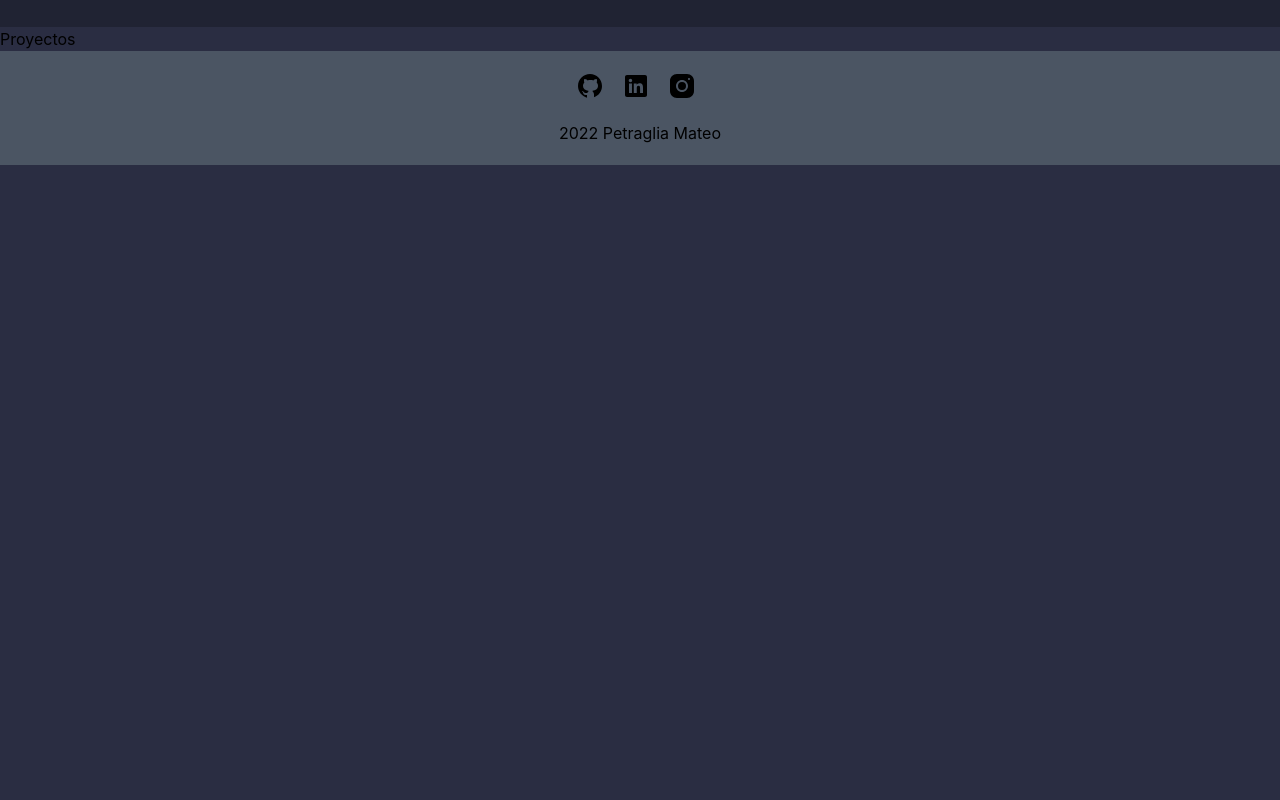
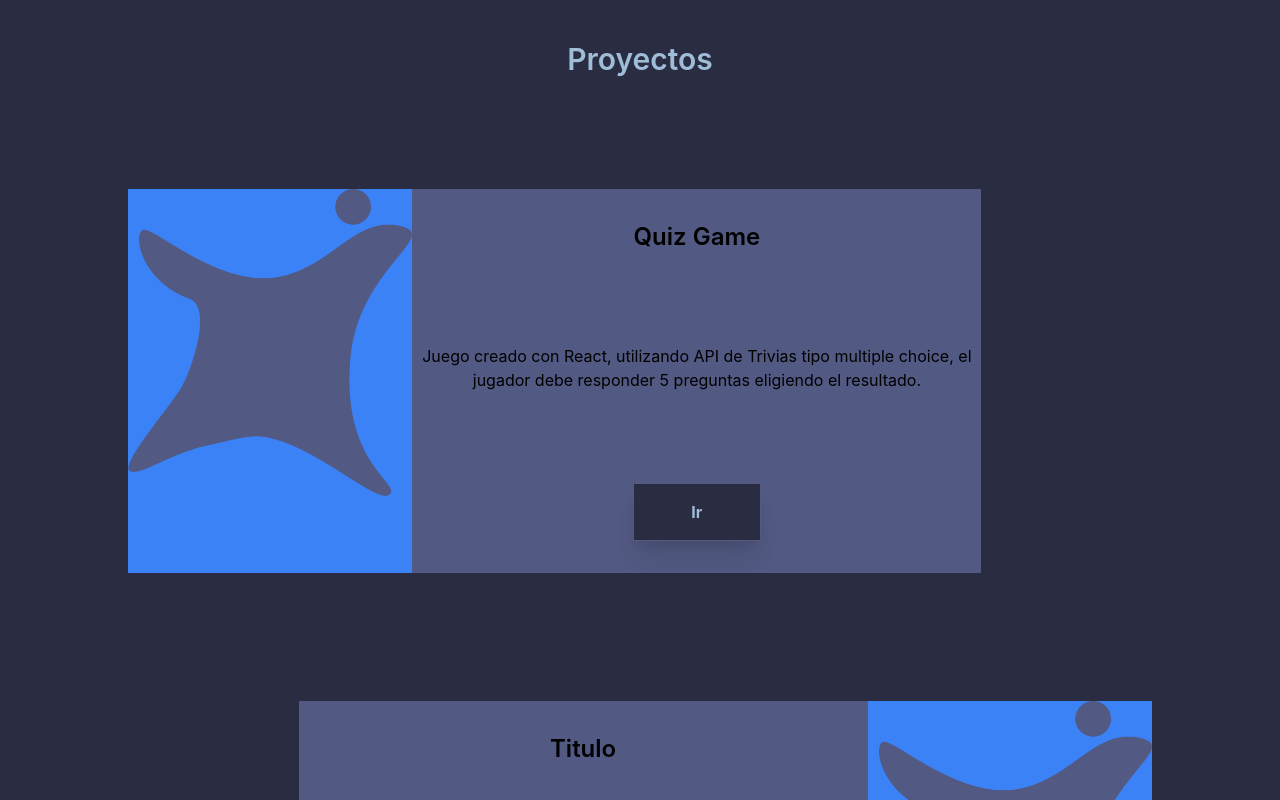
Before and after one commit to petragliamateo/Portfolio-Next, a Next.js app: page / in a window 1280 px wide. Shown: the part 1660-2460 px from the top of the page. Before the commit the page ends 1825 px from the top, so only its background shows below. Built offline with nearby package versions, Linux system fonts and the light colour scheme.

Commit message:
Updated Projects

```diff
--- a/components/Main.js
+++ b/components/Main.js
@@ -11,13 +11,13 @@ export default function Main({trans}){
                     Hola! Soy Mateo
                 </h1>
                 <hr className={`reveal0 w-64 mx-16 border border-dark-0 transition-transform duration-1000 ease-out ${trans}`}></hr>
-                <h1 className="text-2xl font-semibold my-2">
+                <h1 className="text-2xl font-semibold mt-2 mb-8">
                     Web Developer
                 </h1>
 
-                <button className={`my-6 py-4 px-8 font-bold bg-dark-3 shadow-xl text-dark-6 border border-dark-2 hover:border-dark-3`}>Contact Me</button>
+                <a href="#!" className={`border-dark-2 btn btn-dark`}>Contact Me</a>
 
-                <ul className="flex my-2">
+                <ul className="flex mb-2 mt-8">
                     <li className={`mr-2 ${hoverButton}`}><a href="#!"><img src="/Icons/github-dark.svg" /></a></li>
                     <li className={`mx-2 ${hoverButton}`}><a href="#!"><img src="/Icons/linkedin-dark.svg" /></a></li>
                     <li className={`mx-2 ${hoverButton}`}><a href="#!"><img src="/Icons/instagram-dark.svg" /></a></li>
--- /dev/null
+++ b/components/ProyectoMuestra.js
@@ -0,0 +1,17 @@
+export default function ProyectoMuestra({slide, imgUrl, titulo, contenido, projectUrl}){
+
+    const position = slide == "left"? "mr-auto lg:ml-32 ml-16 flex-row" : "ml-auto lg:mr-32 mr-16 flex-row-reverse";
+
+    return(
+        <div className={`flex ${position} mx-5 lg:w-2/3 min-w-[680px] h-96 my-16 bg-dark-1`}>
+            <div className="w-1/2 h-full bg-blue-500"><img src={imgUrl} /></div>
+            <div className="text-center w-full flex flex-col justify-between">
+                <h1 className="my-8 text-2xl font-semibold">{titulo}</h1>
+                <p className="">{contenido}</p>
+                <a href={projectUrl} className={`my-8 w-32 mx-auto btn btn-dark border-dark-1`}>
+                    Ir
+                </a>
+            </div>
+        </div>
+    )
+}
--- a/components/Proyectos.js
+++ b/components/Proyectos.js
@@ -1,7 +1,25 @@
+import ProyectoMuestra from "./ProyectoMuestra"
+
 export default function Proyectos(){
     return(
-        <div>
-            Proyectos
+        <div className="w-full bg-dark-3 flex flex-col">
+            <h1 className="self-center my-12 text-3xl font-semibold text-dark-6">Proyectos</h1>
+
+            <div className="flex flex-col">
+
+                <ProyectoMuestra slide={"left"} titulo="Quiz Game"
+                    contenido="Juego creado con React, utilizando API de
+                    Trivias tipo multiple choice, el jugador debe responder
+                    5 preguntas eligiendo el resultado."
+                    imgUrl="/Group 4.png"
+                    projectUrl="https://github.com/petragliamateo/Quiz-game-project" />
+                <ProyectoMuestra slide={"rigth"} titulo="Titulo"
+                    contenido="Contenido"
+                    imgUrl="/Group 4.png"
+                    projectUrl="#!" />
+
+            </div>
+
         </div>
     )
 }
--- a/pages/api/hello.js
+++ /dev/null
@@ -1,5 +0,0 @@
-// Next.js API route support: https://nextjs.org/docs/api-routes/introduction
-
-export default function handler(req, res) {
-  res.status(200).json({ name: 'John Doe' })
-}
--- a/pages/index.js
+++ b/pages/index.js
@@ -10,7 +10,7 @@ export default function Home() {
 
   const [height, setHeight] = React.useState(() => 0)
   const [trans, setTrans] = React.useState(() => ["scale-x-0", "scale-x-0", "scale-x-0", "scale-x-0"])
-  const [status, setStatus] = React.useState(() => 0)
+  const [status, setStatus] = React.useState(0)
 
   React.useEffect( () => {
     document.querySelector("body").classList.add("bg-[url('/BG/BG-image-SM.jpg')]");
@@ -23,7 +23,7 @@ export default function Home() {
     document.querySelector("body").classList.add("bg-fixed");
 
     setHeight(window.innerHeight)
-    console.log(height)
+    //console.log(height)
 
     reveal(0, ".reveal0")
     //Este useEffect se ejecuta al recargar la página
@@ -31,14 +31,22 @@ export default function Home() {
 
   React.useEffect( () => {
     function scroller(){
-      setStatus(prev => prev > 10000? 0 : prev+1)
+      console.log(status)
       for(let i=0; i < 4; i++){
         reveal(i, `.reveal${i}`)
       }
     }
-    window.addEventListener("scroll", scroller)
+    let k = 0
+    window.addEventListener("scroll", e => {
+      k++
+      if(k>15){
+        setStatus(prev => prev+1)
+        scroller()
+        k=0
+      }
+    } )
     //Este useEffect se ejecuta cada vez que se scrollea, gracias al status.
-  }, [status])
+  }, [])
 
   function reveal(id, elementClass){
     let element = document.querySelector(elementClass)
@@ -55,7 +63,7 @@ export default function Home() {
   return (
     <div className="">
       <Meta />
-      <div className={`h-[${height}px] flex flex-col`}>
+      <div className={`h-[${height != 0 ? height.toString() : "969"}px] flex flex-col`}>
         <Navbar />
         <Main trans={trans[0]}/>
         <div className="animate-bounce flex justify-center mt-auto mb-16"><img src="/Arrow.svg" width="16px"/></div>
--- a/styles/globals.css
+++ b/styles/globals.css
@@ -25,3 +25,11 @@ a {
 * {
   box-sizing: border-box;
 }
+
+.btn{
+  @apply py-4 px-8 font-bold shadow-xl border;
+}
+.btn-dark{
+  @apply bg-dark-3 text-dark-6 hover:border-dark-3;
+  /*border-dark-2 --> border-<color> with <color> = bg-color*/
+}
```
